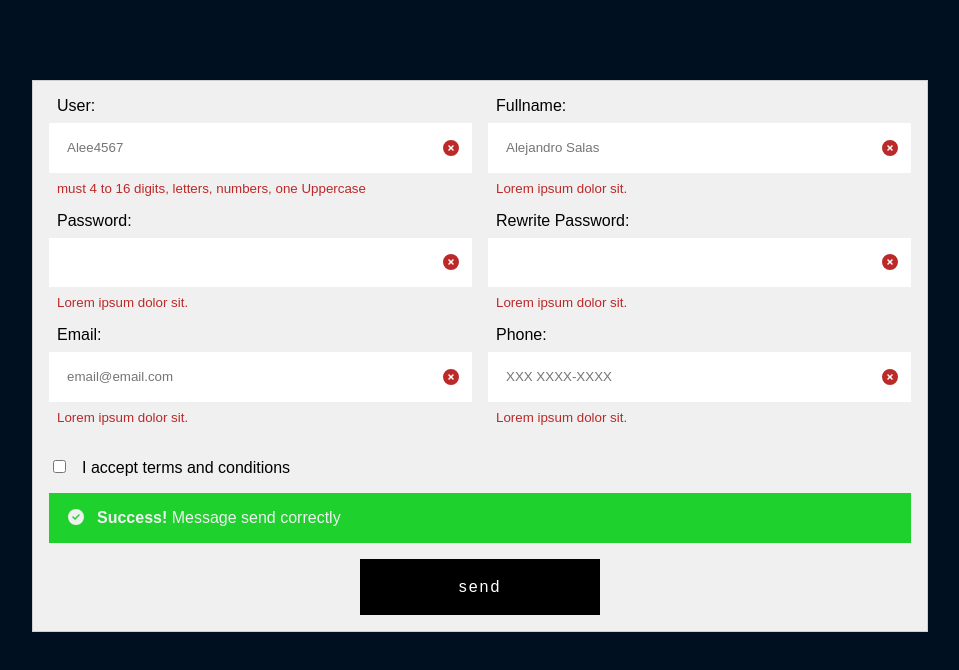
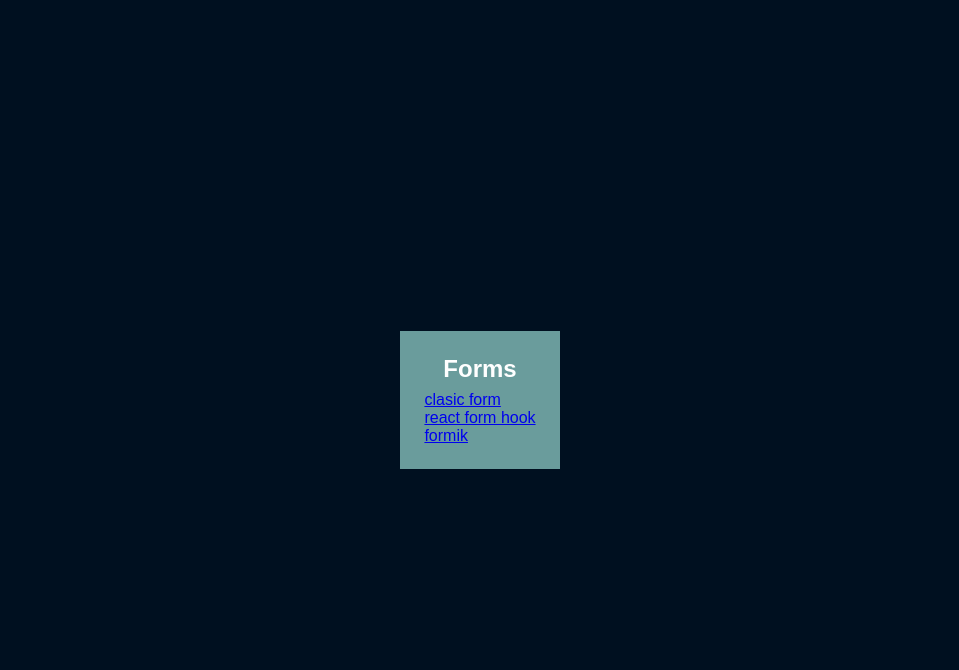
Before and after one commit to aledaledev/form-practice, a React (Vite) app: page / in a window 1280 px wide. Shown: the top 670 px of the page, without its empty margins (160-1119 px from the left). Built offline with nearby package versions, Linux system fonts and the light colour scheme.

Commit message:
adding routes

```diff
--- a/package.json
+++ b/package.json
@@ -15,6 +15,7 @@
     "@fortawesome/react-fontawesome": "^0.2.0",
     "react": "^18.2.0",
     "react-dom": "^18.2.0",
+    "react-router-dom": "^6.4.5",
     "styled-components": "^5.3.6"
   },
   "devDependencies": {
--- a/src/components/Input.tsx
+++ b/src/components/Input.tsx
@@ -1,6 +1,6 @@
 import React, { useState } from 'react'
 import { faCircleXmark } from '@fortawesome/free-solid-svg-icons'
-import { IconInput, InputContainer } from '../App.styles'
+import { IconInput, InputContainer } from '../styles/FormVanilla.styles'
 
 export type Props = {
     label: string,
@@ -18,7 +18,6 @@
 
     const [validated, setValidated] = useState<boolean>(false)
 
-
   return (
     <div key={inputId}>
     <label htmlFor={`${inputId}-input`}>{label}: </label>
--- a/src/main.tsx
+++ b/src/main.tsx
@@ -1,9 +1,22 @@
 import React from 'react'
 import ReactDOM from 'react-dom/client'
-import App from './App'
+import { Route, BrowserRouter, Routes } from 'react-router-dom'
+import { GlobalStyle } from './styles/GlobalStyles'
+import FormHook from './pages/FormHook'
+import Formik from './pages/Formik'
+import FormVanilla from './pages/FormVanilla'
+import Landing from './pages/Landing'
 
 ReactDOM.createRoot(document.getElementById('root') as HTMLElement).render(
   <React.StrictMode>
-    <App />
+    <GlobalStyle/>
+    <BrowserRouter>
+      <Routes>
+        <Route path='/' element={<Landing/>}></Route>
+        <Route path='/form' element={<FormVanilla/>}></Route>
+        <Route path='/react-form-hook' element={<FormHook/>}></Route>
+        <Route path='/formik' element={<Formik/>}></Route>
+      </Routes>
+    </BrowserRouter>
   </React.StrictMode>
 )
--- /dev/null
+++ b/src/pages/FormHook.tsx
@@ -0,0 +1,9 @@
+import React from 'react'
+
+const FormHook = () => {
+  return (
+    <div>FormHook</div>
+  )
+}
+
+export default FormHook
--- a/src/App.tsx
+++ b/src/pages/FormVanilla.tsx
@@ -1,7 +1,7 @@
 import { useState } from 'react'
-import { GlobalStyle, Wrapper, FormSc, InputContainer, IconInput, IconDanger, IconSuccess } from './App.styles'
+import { Wrapper, FormSc, InputContainer, IconInput, IconDanger, IconSuccess } from '../styles/FormVanilla.styles'
 import { faCircleCheck, faCircleExclamation, faCircleXmark } from '@fortawesome/free-solid-svg-icons'
-import Input, { Props } from './components/Input'
+import Input, { Props } from '../components/Input'
 
 const inputData:Props[] = [
   {
@@ -63,11 +63,10 @@
 
 //{toTake,condition,inputId}
 //toTake={toTake} condition={condition} inputId={inputId}
-function App() {
+function FormVanilla() {
 
   return (
     <>
-    <GlobalStyle/>
     <Wrapper>
       <FormSc id='form'>
 
@@ -90,4 +89,4 @@
   )
 }
 
-export default App
+export default FormVanilla
--- /dev/null
+++ b/src/pages/Formik.tsx
@@ -0,0 +1,9 @@
+import React from 'react'
+
+const Formik = () => {
+  return (
+    <div>Formik</div>
+  )
+}
+
+export default Formik
--- /dev/null
+++ b/src/pages/Landing.tsx
@@ -0,0 +1,49 @@
+import React from 'react'
+import { Link } from 'react-router-dom'
+import styled from 'styled-components'
+
+const Wrapper = styled.div`
+    display: flex;
+    justify-content: center;
+    align-items: center;
+    height: 100vh;
+
+    div{
+        background-color: #6a9c9c;
+        padding: 1.5rem;
+
+        h2{
+            margin: 0 0 .5rem;
+            color: white;
+            text-align: center;
+        }
+
+        ul{
+            margin: 0;
+            padding: 0;
+
+            li{
+                color: white;
+                list-style: none;
+            }
+        }
+    }
+
+`
+
+const Landing = () => {
+  return (
+    <Wrapper>
+        <div>
+        <h2>Forms</h2>
+        <ul>
+            <li><Link to='/form'>clasic form</Link></li>
+            <li><Link to='/react-hook-form'>react form hook</Link></li>
+            <li><Link to='/formik'>formik</Link></li>
+        </ul>
+        </div>
+    </Wrapper>
+  )
+}
+
+export default Landing
--- a/src/App.styles.ts
+++ b/src/styles/FormVanilla.styles.ts
@@ -1,4 +1,4 @@
-import styled ,{createGlobalStyle} from 'styled-components'
+import styled from 'styled-components'
 import { FontAwesomeIcon } from '@fortawesome/react-fontawesome'
 
 export const colors = {
@@ -131,21 +131,3 @@
         }
     }
 `
-
-export const GlobalStyle = createGlobalStyle`
-    *{
-        box-sizing: border-box;
-    }
-
-    body{
-      font-family: sans-serif;
-      margin: 0;
-      padding: 0;
-      height: auto;
-      background-color: #001020;
-    }
-
-    #root{
-        height: 100%;
-    }
-`
--- /dev/null
+++ b/src/styles/GlobalStyles.ts
@@ -0,0 +1,19 @@
+import {createGlobalStyle} from 'styled-components'
+
+export const GlobalStyle = createGlobalStyle`
+    *{
+        box-sizing: border-box;
+    }
+
+    body{
+      font-family: sans-serif;
+      margin: 0;
+      padding: 0;
+      height: auto;
+      background-color: #001020;
+    }
+
+    #root{
+        height: 100%;
+    }
+`
```
Also changed, not shown: 1 other file (tests, documents, lock files or other folders).
